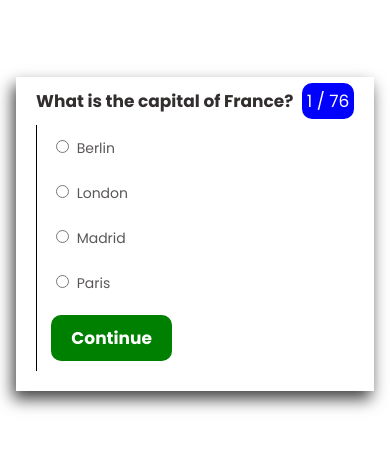
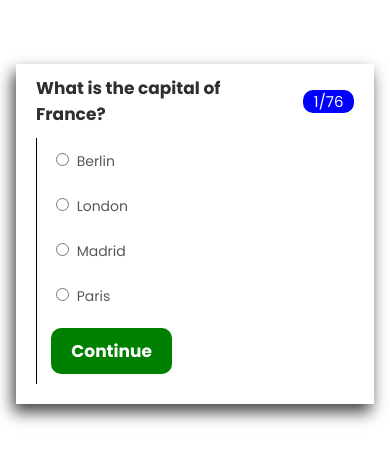
Before and after one commit to Manish-456/quiz_app, a plain HTML site: page index.html in a window 390 px wide. Shown: the part 196-658 px from the top of the page. Drawn offline with Linux system fonts and the light colour scheme.

Commit message:
changes on style

```diff
--- a/index.js
+++ b/index.js
@@ -22,7 +22,7 @@ function loadContent() {
   quiz_title.innerHTML = uniqueQuestions[quizRound].question;
   answer_a.innerHTML = uniqueQuestions[quizRound].options[0];
   const quizIndex = document.querySelector(".quiz_index");
-  quizIndex.innerHTML = `${quizRound + 1} / ${uniqueQuestions.length}`
+  quizIndex.innerHTML = `${quizRound + 1}/${uniqueQuestions.length}`
   // update the id of options with its index
   answer.forEach((ansEl, index) => {
     ansEl.id = index;
--- a/style.css
+++ b/style.css
@@ -18,6 +18,7 @@ body {
     display: flex;
     align-items: center;
     justify-content: space-between;
+    gap: 20px;
 }
 
 .quiz_index{
@@ -130,7 +131,8 @@ body {
     }
 
     .quiz_index{
-        font-size: 17px;
+        font-size: 15px;
+        padding: 0 10px;
     }
 
 
```
